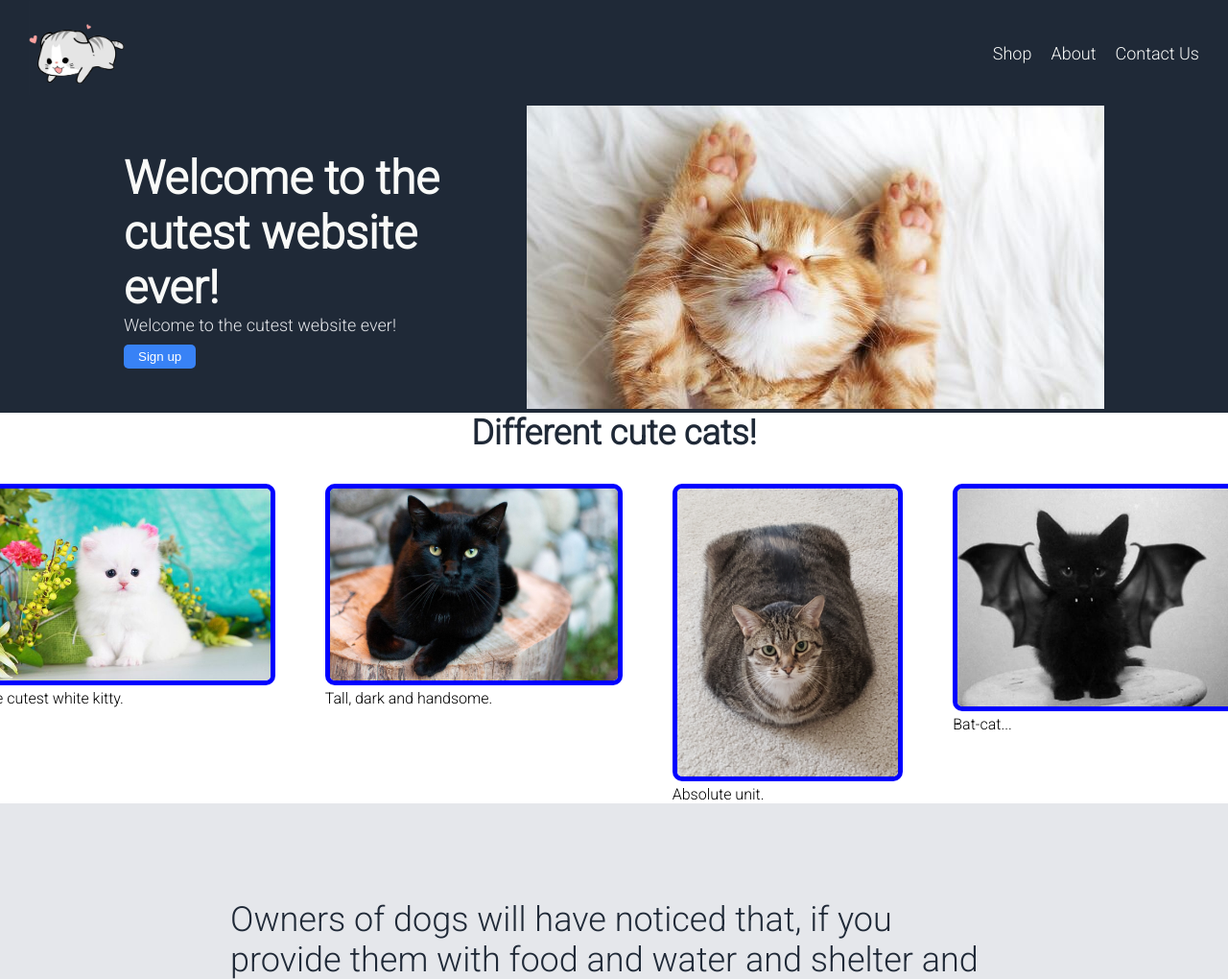
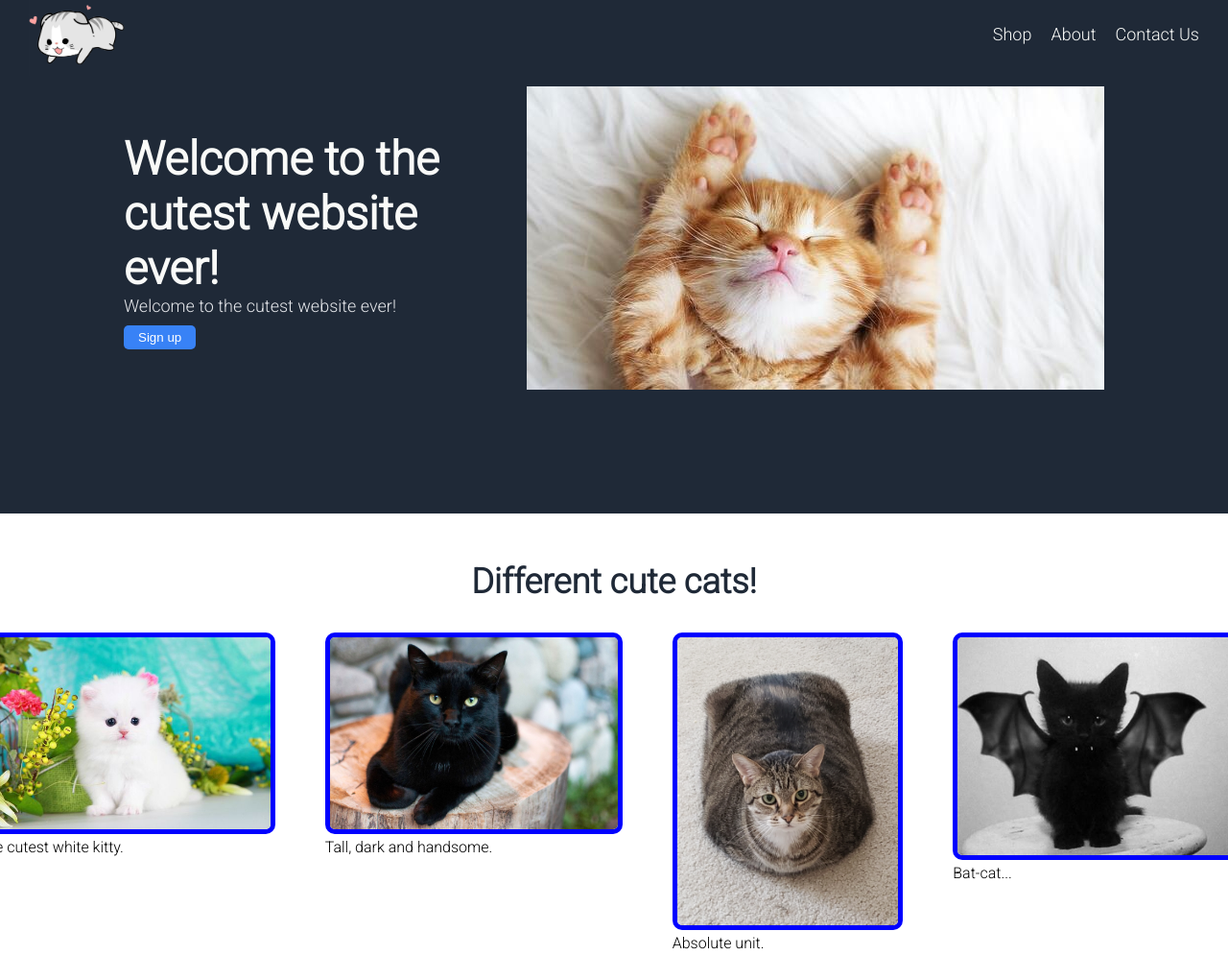
Before and after one commit to lexg94/cute_cats, a plain HTML site: page index.html in a window 1280 px wide. Shown: the top 1020 px of the page at 96% size. Drawn offline with Linux system fonts and the light colour scheme.

Commit message:
Some padding adjustments

```diff
--- a/style.css
+++ b/style.css
@@ -28,6 +28,7 @@ body {
     display: flex;
     align-items: center;
     justify-content: space-between;
+    margin-top: -20px;
 
   }
   .logo {
@@ -51,6 +52,7 @@ body {
     align-items: center;
     background-color: #1F2937;
     gap:20px;
+    padding-bottom: 125px;
 
   }
   .info1 {
@@ -82,6 +84,7 @@ body {
     display: flex;
     justify-content: center;
     gap:52px;
+    padding-bottom: 125px;
   }
 
   .title {
@@ -90,6 +93,7 @@ body {
     font-size: 36px;
     font-weight: 800;
     color: #1F2937;
+    padding-top: 50px;
   }
 
   .content .text {
```
